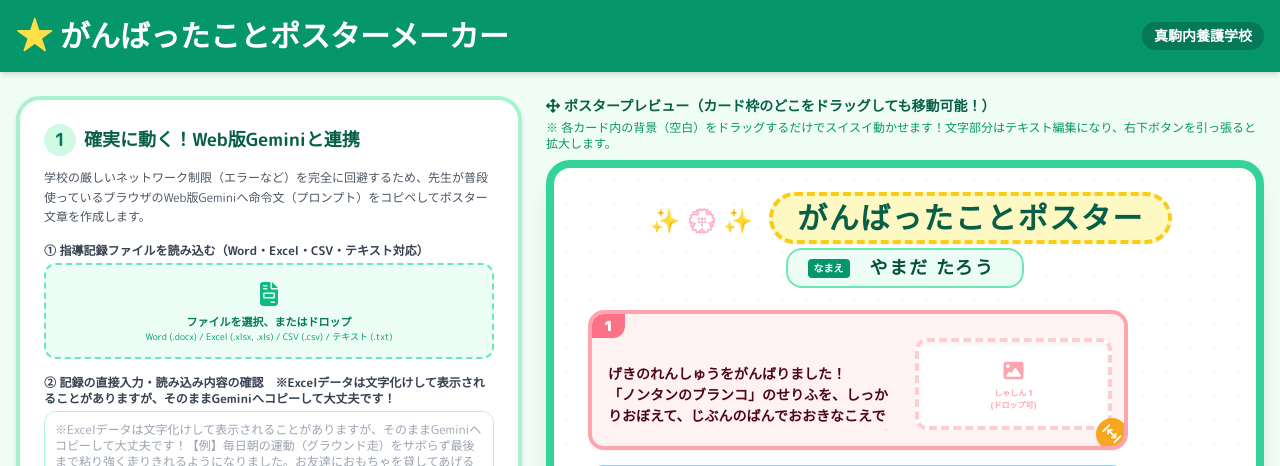
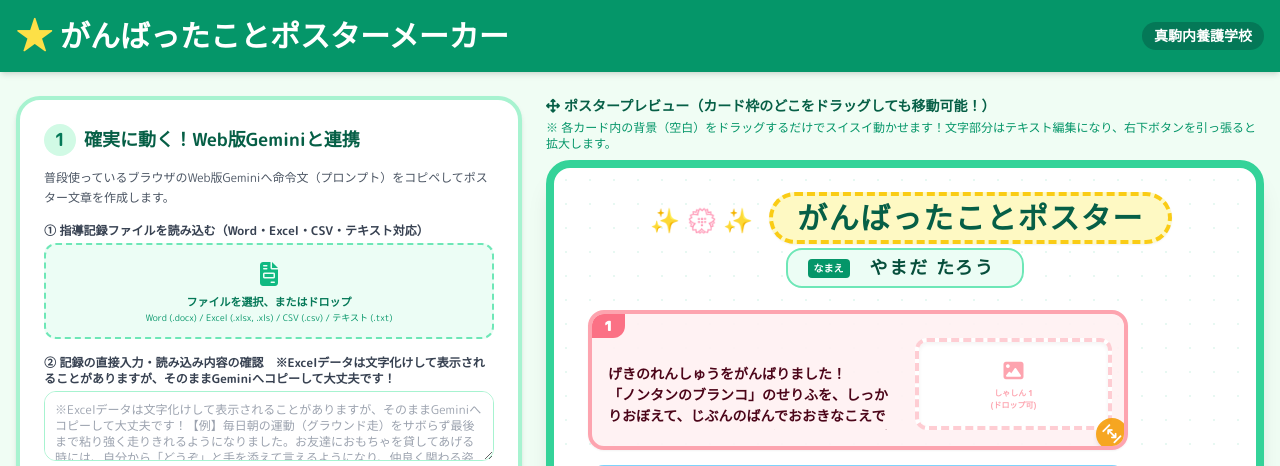
Before and after one commit to nakatasapporo-create/ganba, a plain HTML site: page index.html in a window 1280 px wide. Shown: the top 466 px of the page. Drawn offline with nearby package versions, Linux system fonts and the light colour scheme; a script that the page names is missing.

Commit message:
Update index.html

```diff
--- a/index.html
+++ b/index.html
@@ -127,7 +127,7 @@
                         <span>確実に動く！Web版Geminiと連携</span>
                     </h2>
                     <p class="text-xs text-gray-600 mb-4 leading-relaxed">
-                        学校の厳しいネットワーク制限（エラーなど）を完全に回避するため、先生が普段使っているブラウザのWeb版Geminiへ命令文（プロンプト）をコピペしてポスター文章を作成します。
+                        普段使っているブラウザのWeb版Geminiへ命令文（プロンプト）をコピペしてポスター文章を作成します。
                     </p>
 
                     <!-- ① ファイルアップロード -->
```
